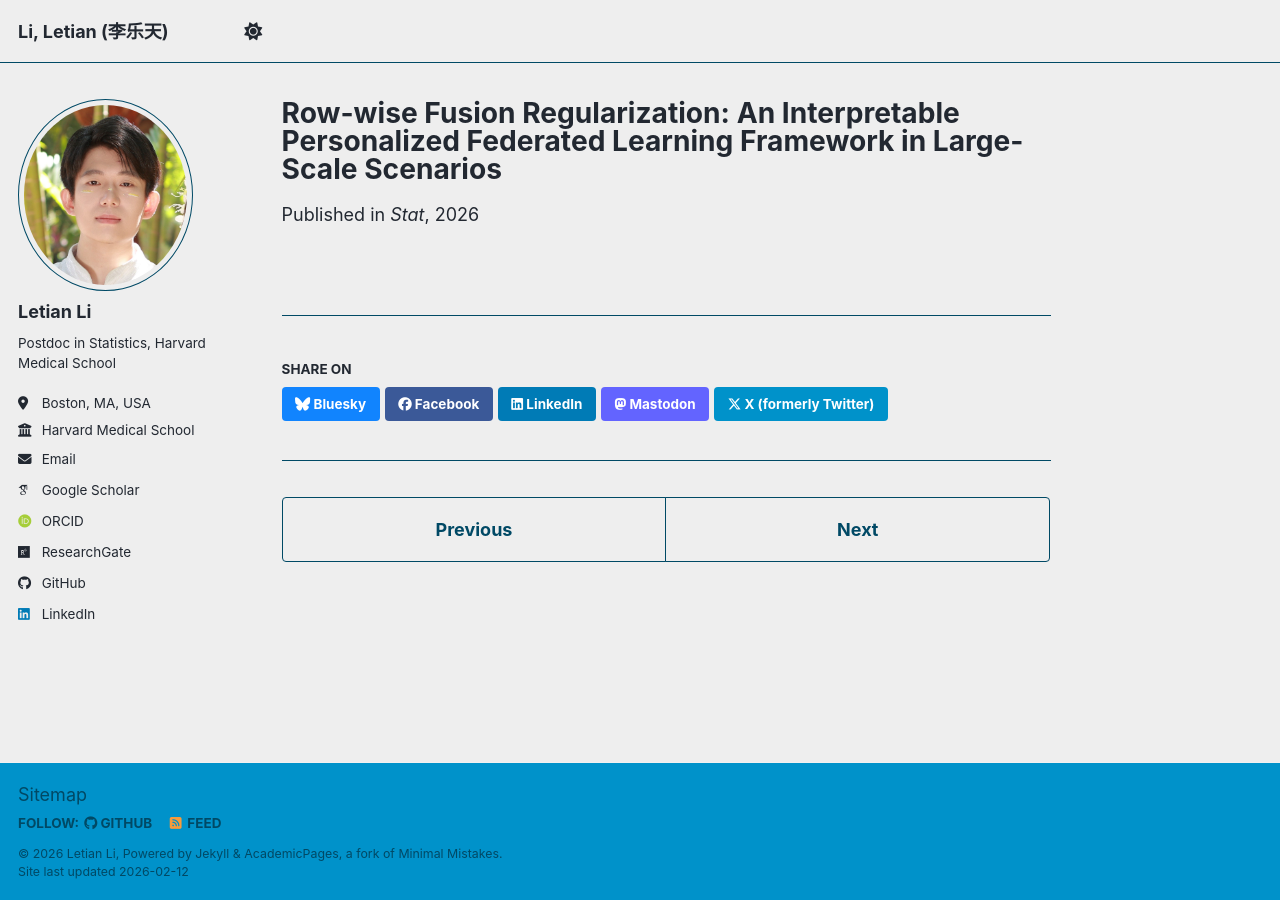
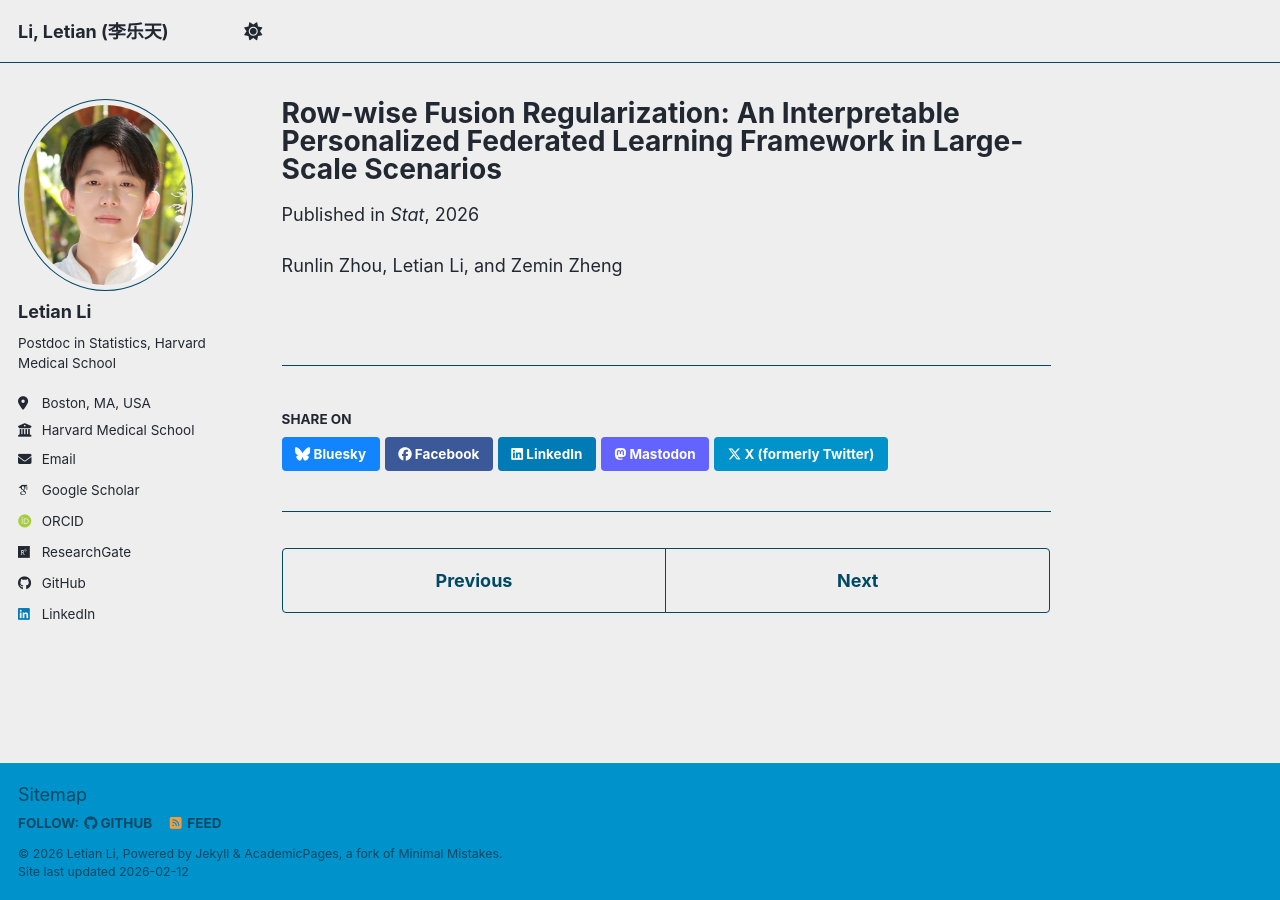
Before and after one commit to letianli059/letianli059.github.io, a Jekyll site: the page built from _publications/SROF.md, in a window 1280 px wide. Built offline with Jekyll 4.4.1, drawn with Linux system fonts in a browser that asks for light colours; some web fonts are replaced; a script bundle is joined from its source files by our own code; library files that are not in the unit come from our copies.

Commit message:
Update SROF.md

```diff
--- a/_publications/SROF.md
+++ b/_publications/SROF.md
@@ -9,3 +9,5 @@ venue: 'Stat'
 paperurl:
 citation:
 ---
+
+Runlin Zhou, Letian Li, and Zemin Zheng
```
